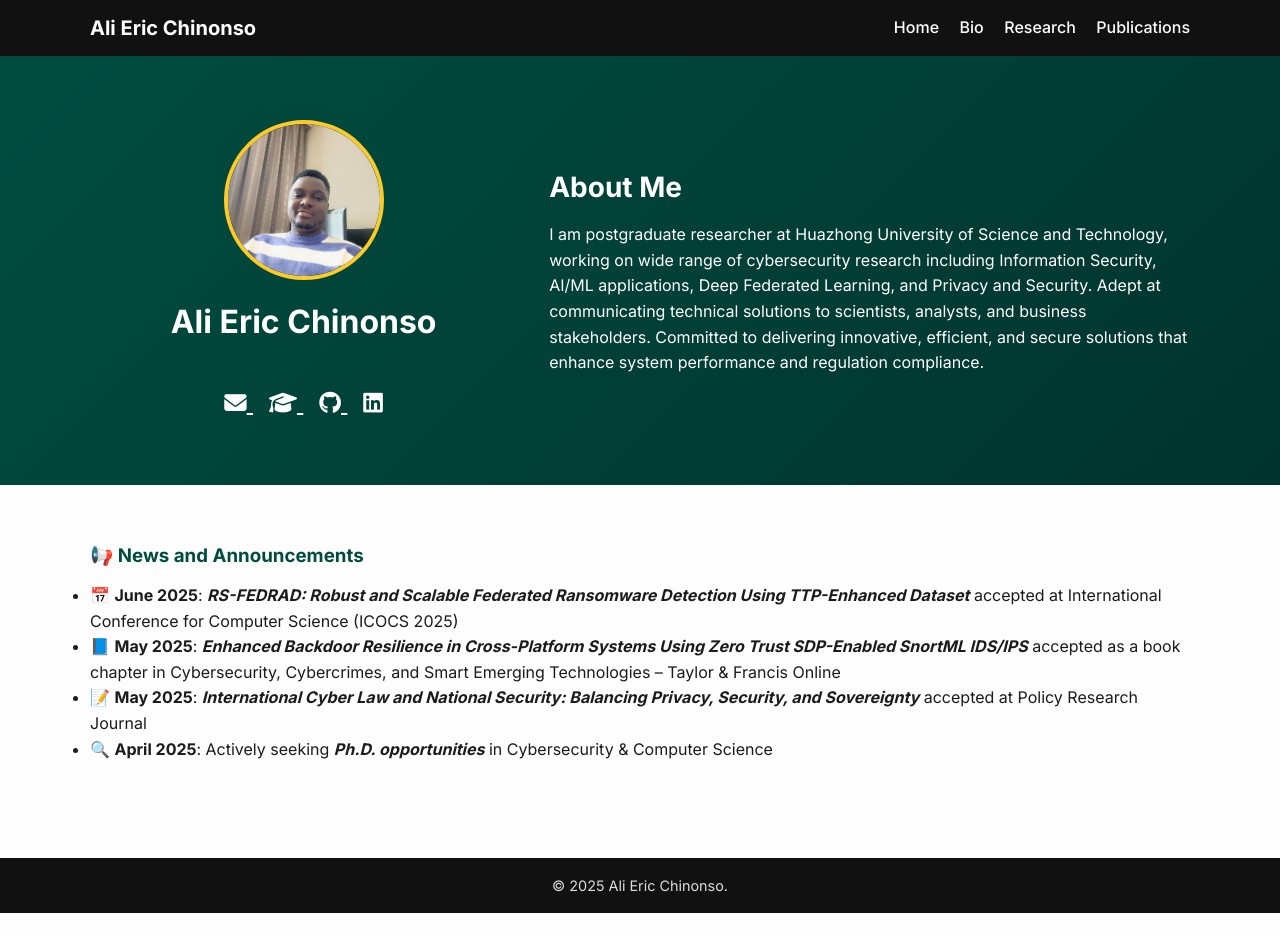
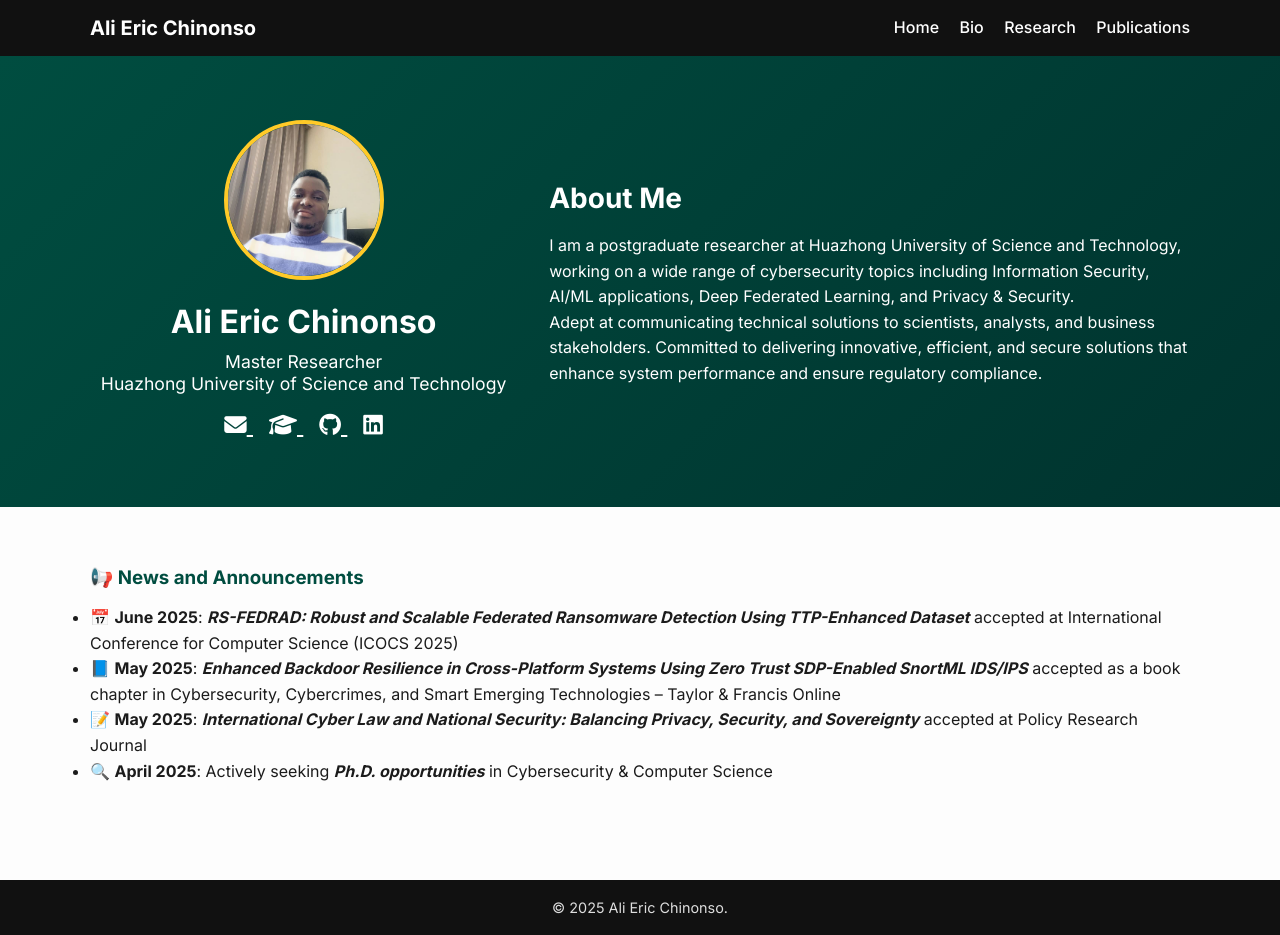
Before and after one commit to EmpireNetwork123/EmpireNetwork123.github.io, a Jekyll site: the page built from index.md, in a window 1280 px wide and 935 px high. Built offline with Jekyll 4.4.1, drawn with Linux system fonts in a browser that asks for light colours.

Commit message:
Update _config.yml

```diff
--- a/_config.yml
+++ b/_config.yml
@@ -1,12 +1,38 @@
+# ------------------------------------------
+# PERSONAL INFO
+# ------------------------------------------
 title: "Ali Eric Chinonso"
 description: "Cybersecurity Researcher"
-position: "Master Researcher\nHuazhong University of Science and Technology"
-baseurl: ""
+
+# Two‑line subtitle for hero section
+role: "Master Researcher"
+affiliation: "Huazhong University of Science and Technology"
+
+# ------------------------------------------
+# SITE & REPO SETTINGS
+# ------------------------------------------
+baseurl: ""   # keep empty for https://empirenetwork123.github.io
 url: "https://empirenetwork123.github.io"
+
+# ------------------------------------------
+# CONTACT / SOCIAL LINKS
+# ------------------------------------------
 email: "Ericchinonso1@outlook.com"
+github_username: "EmpireNetwork123"
 linkedin_username: "ericchinonso"
-github_username: "EmpireNetwork123"
 scholar_link: "https://scholar.google.com/citations?user=88vHMEMAAAAJ"
-about_me: "I am postgraduate researcher at Huazhong University of Science and Technology, working on wide range of cybersecurity research including Information Security, AI/ML applications, Deep Federated Learning, and Privacy and Security. Adept at communicating technical solutions to scientists, analysts, and business stakeholders. Committed to delivering innovative, efficient, and secure solutions that enhance system performance and regulation compliance."
+
+# ------------------------------------------
+# ABOUT‑ME PARAGRAPH (Markdown accepted)
+# ------------------------------------------
+about_me: |
+  I am a postgraduate researcher at Huazhong University of Science and Technology,
+  working on a wide range of cybersecurity topics including Information Security,
+  AI/ML applications, Deep Federated Learning, and Privacy & Security.
+  Adept at communicating technical solutions to scientists, analysts, and business
+  stakeholders. Committed to delivering innovative, efficient, and secure solutions
+  that enhance system performance and ensure regulatory compliance.
+
+# ------------------------------------------
 markdown: kramdown
 theme: null
```
